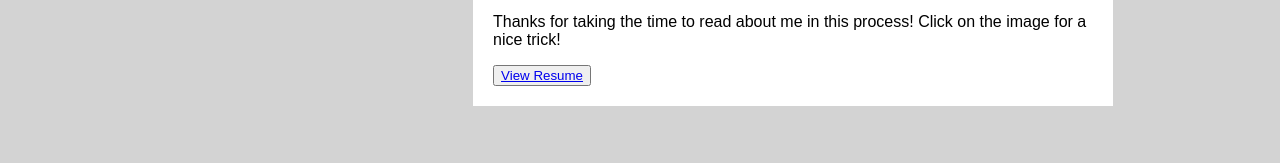
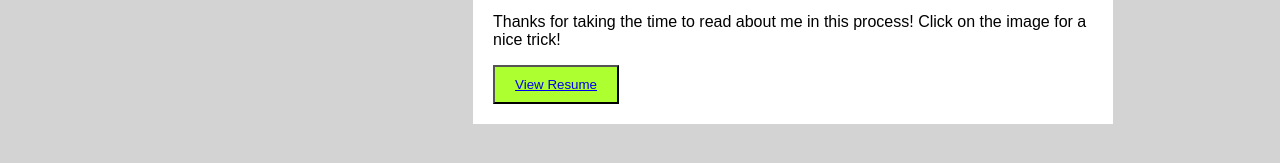
Before and after one commit to AravArora05/BitsOfGoodProject, a plain HTML site: page index.html in a window 1280 px wide. Shown: the part 243-406 px from the top of the page. Drawn offline with Linux system fonts and the light colour scheme.

Commit message:
Update styles.css

```diff
--- a/styles.css
+++ b/styles.css
@@ -24,3 +24,10 @@ p {
     color: black;
     border-radius: 30px;
 }
+
+.resume-button {
+    padding: 10px 20px;
+    background-color: greenyellow;
+    color: white;
+    size: 60px;
+}
```
